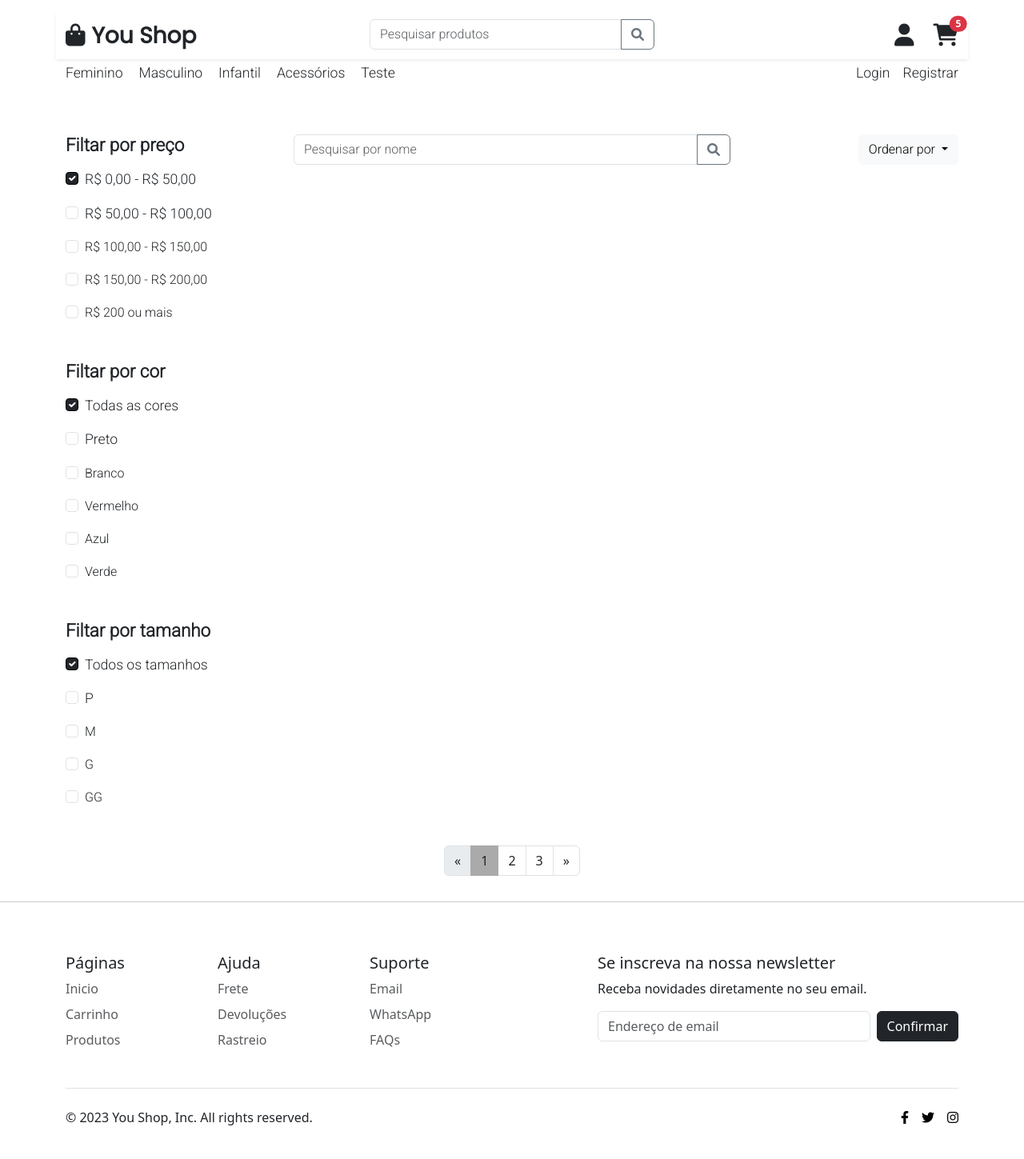
After one commit to micaelmz/you-shop, a Flask app: page /products in a window 1280 px wide. The commit adds this page. Shown: the whole page at 80% size. Run offline with Flask 3, Linux system fonts and the light colour scheme; data that the repository does not hold is empty.

Commit message:
🆕 Criação e implementação do template HTML "products", além de configurar sua rota no app.py

```diff
--- a/app.py
+++ b/app.py
@@ -30,6 +30,17 @@ def register():
 def cart():
     return 'Place holder'
 
+@app.route('/products')
+def products():
+    db = Database('database.db')
+    products = Product.get_all_products(db)
+    return render_template(
+        'products.html',
+        categories=categoriesExample,
+        cartLength=cartLengthExample,
+        products=products
+    )
+
 @app.route('/detail')
 def detail():
     db = Database('database.db')
--- a/models/product.py
+++ b/models/product.py
@@ -21,8 +21,9 @@ class Price:
     def __str__(self):
         return self.format_price(self.new)
 
-    def format_price(self, price):
-        return "{:.2f}".format(price)
+    @staticmethod
+    def format_price(price):
+        return "{:.2f}".format(price).replace('.', ',')
 
 
 class Review:
@@ -154,11 +155,3 @@ class Product:
             return db.cursor.lastrowid
         except Exception as e:
             raise e
-
-
-if __name__ == '__main__':
-    from database import Database
-
-    review = Review.get_all_reviews(Database('../database.db').create_cursor())
-    for r in review:
-        print(r)
--- a/templates/main-template.html
+++ b/templates/main-template.html
@@ -9,7 +9,7 @@
 
   <!-- CSS -->
   <link href="https://cdn.jsdelivr.net/npm/bootstrap@5.3.0/dist/css/bootstrap.min.css" rel="stylesheet" integrity="sha384-9ndCyUaIbzAi2FUVXJi0CjmCapSmO7SnpJef0486qhLnuZ2cdeRhO02iuK6FUUVM" crossorigin="anonymous">
- <link rel="stylesheet" href="{{ url_for('static', filename='assets/css/style.css') }}">
+  <link rel="stylesheet" href="{{ url_for('static', filename='assets/css/style.css') }}">
 
   <!-- Fonts -->
   <link rel="preconnect" href="https://fonts.googleapis.com">
--- /dev/null
+++ b/templates/products.html
@@ -0,0 +1,210 @@
+<!-- todo: fazer todas imagens terem a mesma proporção, no width todas são iguais porém tem umas mais altas -->
+{% extends 'main-template.html' %}
+
+{% block title %}Produtos{% endblock %}
+{% block extra_style %}
+  <style>
+      ul.list-unstyled.list-inline {
+      margin: 0;
+      padding: 0;
+    }
+
+    ul.list-unstyled.list-inline li {
+      padding: 0;
+      box-sizing: border-box;
+      width: 31.33%; /* 33.33% - (2 * 1%) para cada li */
+      float: left; /* Alinha os li's lado a lado */
+      margin: 0 0 1.5% 1.5%; /* Margem de 1% entre os li's */
+    }
+
+    /* Limpa o float para o próximo elemento após o UL */
+    ul.list-unstyled.list-inline::after {
+      content: "";
+      display: table;
+      clear: both;
+    }
+    </style>
+{% endblock %}
+
+{% block content %}
+<section id="products" class="mt-5">
+  <div class="container-lg">
+    <div class="row">
+      <div class="col-3"> <!-- Filters -->
+        <div id="byPrice" class="filter mb-5">
+          <h2 class="roboto fw-bold fcs-13 mb-3">Filtar por preço</h2>
+          <form id="priceForm" action="/seu_backend" method="POST">
+          <div class="form-check mb-3">
+            <input class="form-check-input" type="checkbox" value="" id="0to50" checked name="checkbox2">
+            <label class="form-check-label roboto fcs-15" for="0to50">
+              R$ 0,00 - R$ 50,00
+            </label>
+          </div>
+          <div class="form-check mb-3">
+            <input class="form-check-input" type="checkbox" value="" id="50to100" name="checkbox1">
+            <label class="form-check-label roboto fcs-15" for="50to100">
+              R$ 50,00 - R$ 100,00
+            </label>
+          </div>
+          <div class="form-check mb-3">
+            <input class="form-check-input" type="checkbox" value="" id="100to150" name="checkbox1">
+            <label class="form-check-labe roboto fcs-15l" for="100to150">
+              R$ 100,00 - R$ 150,00
+            </label>
+          </div>
+          <div class="form-check mb-3">
+            <input class="form-check-input" type="checkbox" value="" id="150to200" name="checkbox1">
+            <label class="form-check-labe roboto fcs-15l" for="150to200">
+              R$ 150,00 - R$ 200,00
+            </label>
+          </div>
+          <div class="form-check mb-3">
+            <input class="form-check-input" type="checkbox" value="" id="200ormore" name="checkbox1">
+            <label class="form-check-labe roboto fcs-15l" for="200ormore">
+              R$ 200 ou mais
+            </label>
+          </div>
+        </form>
+        </div>
+        <div id="byColor" class="filter mb-5">
+          <h2 class="roboto fw-bold fcs-13 mb-3">Filtar por cor</h2>
+          <form id="colorForm" action="/seu_backend" method="POST">
+          <div class="form-check mb-3">
+            <input class="form-check-input" type="checkbox" value="" id="allcolors" checked name="checkbox2">
+            <label class="form-check-label roboto fcs-15" for="allcolors">
+              Todas as cores
+            </label>
+          </div>
+          <div class="form-check mb-3">
+            <input class="form-check-input" type="checkbox" value="" id="black" name="checkbox1">
+            <label class="form-check-label roboto fcs-15" for="black">
+              Preto
+            </label>
+          </div>
+          <div class="form-check mb-3">
+            <input class="form-check-input" type="checkbox" value="" id="white" name="checkbox1">
+            <label class="form-check-labe roboto fcs-15l" for="white">
+              Branco
+            </label>
+          </div>
+          <div class="form-check mb-3">
+            <input class="form-check-input" type="checkbox" value="" id="red" name="checkbox1">
+            <label class="form-check-labe roboto fcs-15l" for="red">
+              Vermelho
+            </label>
+          </div>
+          <div class="form-check mb-3">
+            <input class="form-check-input" type="checkbox" value="" id="blue" name="checkbox1">
+            <label class="form-check-labe roboto fcs-15l" for="blue">
+              Azul
+            </label>
+          </div>
+          <div class="form-check mb-3">
+          <input class="form-check-input" type="checkbox" value="" id="green" name="checkbox1">
+          <label class="form-check-labe roboto fcs-15l" for="green">
+            Verde
+          </label>
+        </div>
+        </form>
+        </div>
+        <div id="bySize" class="filter mb-5">
+          <h2 class="roboto fw-bold fcs-13 mb-3">Filtar por tamanho</h2>
+          <form id="sizeForm" action="/seu_backend" method="POST">
+          <div class="form-check mb-3">
+            <input class="form-check-input" type="checkbox" value="" id="allsizes" checked name="checkbox2">
+            <label class="form-check-label roboto fcs-15" for="allsizes">
+              Todos os tamanhos
+            </label>
+          </div>
+          <div class="form-check mb-3">
+            <input class="form-check-input" type="checkbox" value="" id="sizeP" name="checkbox1">
+            <label class="form-check-label roboto fcs-15" for="sizeP">
+              P
+            </label>
+          </div>
+          <div class="form-check mb-3">
+            <input class="form-check-input" type="checkbox" value="" id="sizeM" name="checkbox1">
+            <label class="form-check-labe roboto fcs-15l" for="sizeM">
+              M
+            </label>
+          </div>
+          <div class="form-check mb-3">
+            <input class="form-check-input" type="checkbox" value="" id="sizeG" name="checkbox1">
+            <label class="form-check-labe roboto fcs-15l" for="sizeG">
+              G
+            </label>
+          </div>
+          <div class="form-check mb-3">
+            <input class="form-check-input" type="checkbox" value="" id="sizeGG" name="checkbox1">
+            <label class="form-check-labe roboto fcs-15l" for="sizeGG">
+              GG
+            </label>
+          </div>
+        </form>
+        </div>
+      </div> <!-- Filters -->
+      <div class="col-9"> <!-- Products -->
+        <div class="row mb-2"> <!-- Search -->
+          <div class="col-8">
+            <form action="" method="post">
+              <div class="input-group">
+                <input type="text" class="form-control roboto" placeholder="Pesquisar por nome" aria-label="Pesquisar por nome" aria-describedby="button-addon2">
+                <button class="btn btn-outline-secondary" type="submit" id="button-addon3"><i class="fas fa-search"></i></button>
+              </div>
+            </form>
+          </div>
+          <div class="col-4 dropdown roboto d-flex justify-content-end">
+            <button class="btn btn-light dropdown-toggle" type="button" data-bs-toggle="dropdown" aria-expanded="false">
+              Ordenar por
+            </button>
+            <ul class="dropdown-menu">
+              <li><a class="dropdown-item" href="#">Preço</a></li>
+              <li><a class="dropdown-item" href="#">Avaliação</a></li>
+            </ul>
+          </div>
+        </div> <!-- Search -->
+        <div class="row"> <!-- Products -->
+          <ul class="list-unstyled list-inline">
+            {% for product in products %}
+            <li class="list-inline-item">
+              <div class="card">
+                <img src="{{ product.image_thumb }}" class="card-img-top" alt="{{ product.name }}">
+                <div class="card-body text-center roboto">
+                  <h5 class="card-title fw-bold text-truncate">{{ product.name }}</h5>
+                  <p class="card-text">R$<span class="value-product me-1">{{ product.price.format_price(product.price.new) }}</span>
+                    {% if product.price.old %}
+                      <del class="text-danger">{{ product.price.format_price(product.price.old) }}</del>
+                    {% endif %}
+                  </p>
+                  <a href="{{ url_for('detail', id=product.id) }}" class="text-decoration-none text-dark me-4"><i class="fa-solid fa-eye me-1"></i>Detalhes</a>
+                  <a href="#" class="text-decoration-none text-dark"><i class="fa fa-shopping-cart me-1"></i>Carrinho</a>
+                </div>
+              </div>
+            </li>
+            {% endfor %}
+          </ul>
+      </div> <!-- Products -->
+    </div> <!-- Products -->
+    </div>
+    <div class="row">
+      <nav aria-label="Page navigation" class="d-flex justify-content-center">
+        <ul class="pagination">
+          <li class="page-item disabled">
+            <a class="page-link text-dark" href="#" aria-label="Previous">
+              <span aria-hidden="true">&laquo;</span>
+            </a>
+          </li>
+          <li class="page-item active"><a class="page-link text-dark" href="#">1</a></li>
+          <li class="page-item"><a class="page-link text-dark" href="#">2</a></li>
+          <li class="page-item"><a class="page-link text-dark" href="#">3</a></li>
+          <li class="page-item">
+            <a class="page-link text-dark" href="#" aria-label="Next">
+              <span aria-hidden="true">&raquo;</span>
+            </a>
+          </li>
+        </ul>
+      </nav>
+    </div>
+  </div>
+</section>
+{% endblock %}
```
